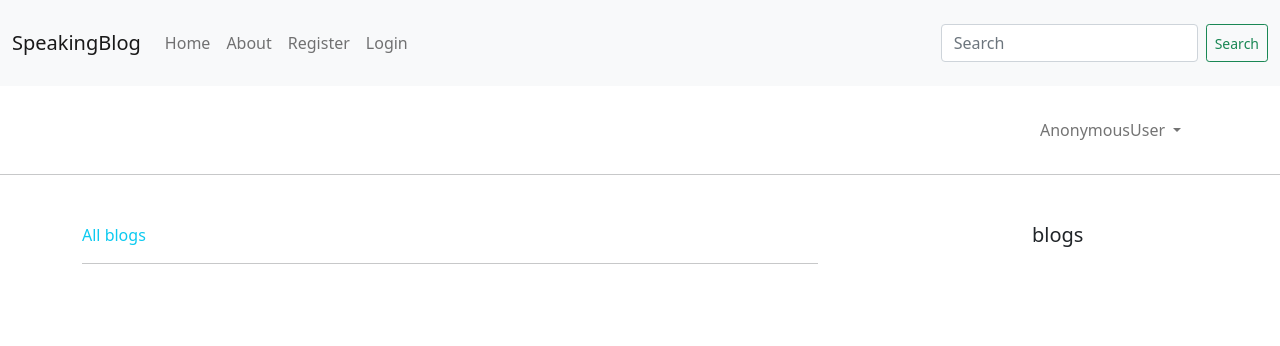
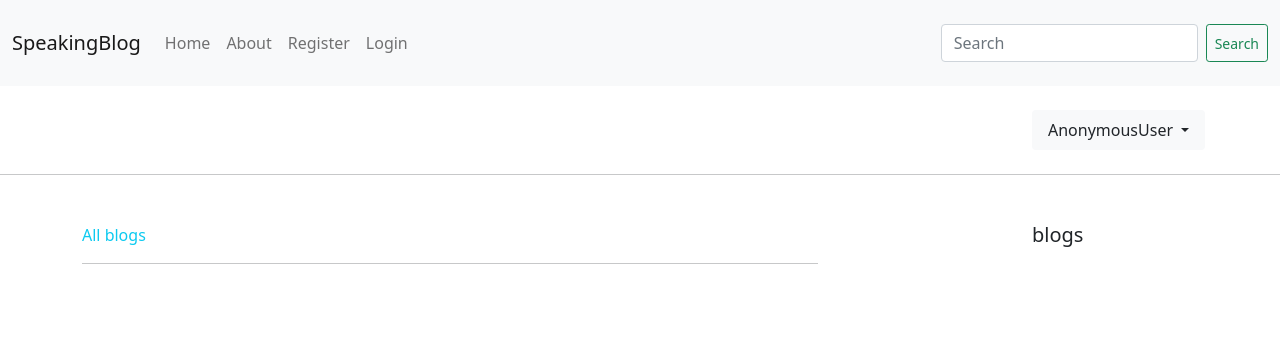
Before and after one commit to Rohitkumar15697/Speaking_blog_postgres, a Django app: template blog/templates/profile.html in a window 1280 px wide. Shown: the top 346 px of the page. Run offline with Django 3.2, Linux system fonts and the light colour scheme; the template is opened without the code that fills it, so the values that code supplies are empty; some libraries are stand-ins or nearby versions.

Commit message:
frontend

```diff
--- a/blog/templates/profile.html
+++ b/blog/templates/profile.html
@@ -5,12 +5,19 @@
 
 {%block style%}
     a{text-decoration:none;}
+    .userdropdown{padding:0px;
+                    }
+    .innerdropdown li{font-size:14px;
+                    padding:0px;
 
+
+                    }
 
 
 @media screen and (max-width:700px){
 
-
+    .userdropdown{padding:0px;
+                    }
 }
 
 {%endblock%}
@@ -27,17 +34,17 @@
         <div class='col-md-2'>
 
             <nav class="navbar navbar-expand-lg navbar-light ">
-                <ul class="navbar-nav me-auto mb-2 mb-lg-0">
+                <ul class="list-group me-auto mb-2 mb-lg-0 userdropdown">
 
-                    <li class="nav-item dropdown">
-                        <a class="nav-link dropdown-toggle" href="#" id="navbarDropdown" role="button" data-bs-toggle="dropdown" aria-expanded="false">
+                    <li class="nav-item dropdown list-group-item userdropdown border-0 bg-light">
+                        <a class="nav-link dropdown-toggle text-dark" href="#" id="navbarDropdown"  data-bs-toggle="dropdown" aria-expanded="false">
                             {{user}}
                         </a>
-                        <ul class="dropdown-menu" aria-labelledby="navbarDropdown">
-                            <li><a class="dropdown-item" href={%url 'addblog'%}>Add Blog+</a></li>
-                            <li><a class="dropdown-item" href={%url 'logout' %}>Logout</a></li>
-                            <li><hr class="dropdown-divider"></li>
-                            <li><a class="dropdown-item text-danger" href={%url 'deleteaccount' user.id %}>Delete Account</a></li>
+                        <ul class="dropdown-menu innerdropdown" aria-labelledby="navbarDropdown">
+                            <li class='list-group-item'><a class="dropdown-item" href={%url 'addblog'%}>Add Blog</a></li>
+                            <li class='list-group-item'><a class="dropdown-item" href={%url 'logout' %}>Logout</a></li>
+
+                            <li class='list-group-item'> <a class="dropdown-item text-danger" href={%url 'deleteaccount' user.id %}>Delete Account</a></li>
                         </ul>
                     </li>
                 </ul>
```
Also changed, not shown: blog/templates/confirm_logout.html (added).
